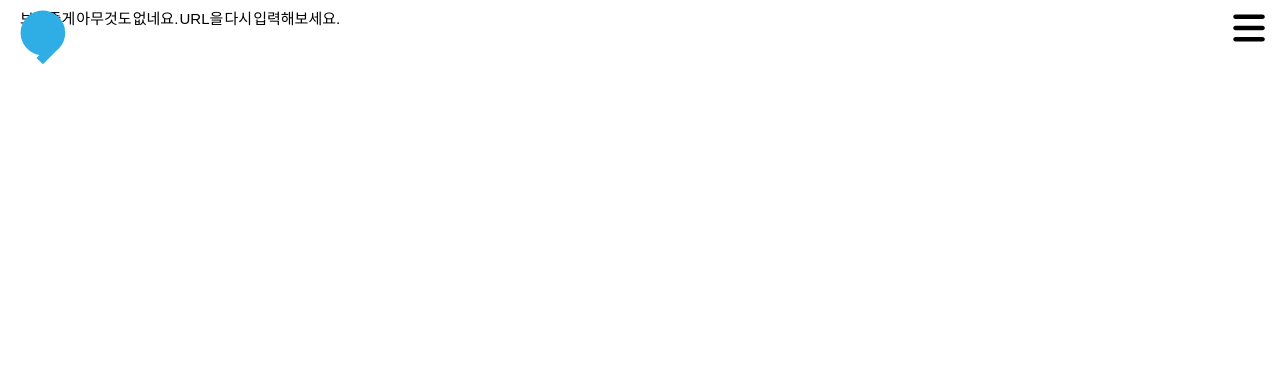
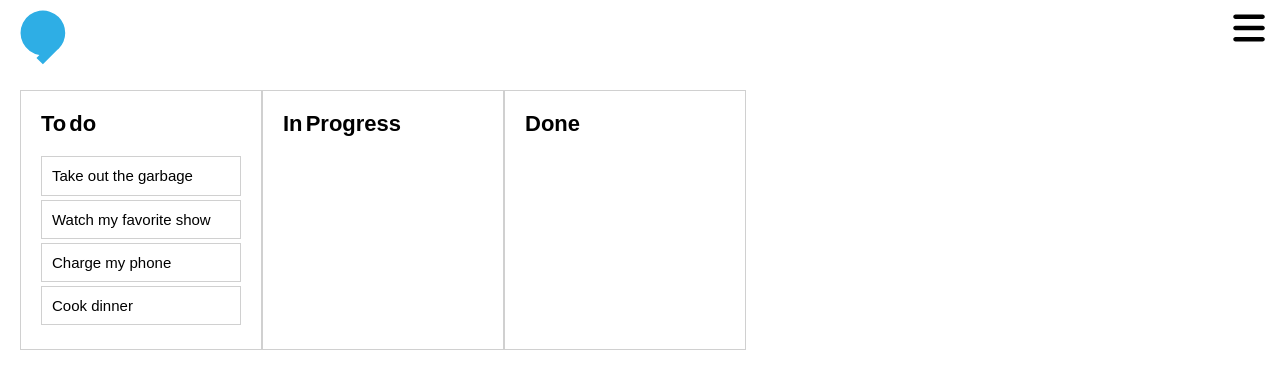
Before and after one commit to movie42/ychung-frontend, a React (Create React App) app in the folder client/: page /education in a window 1280 px wide. Shown: the top 388 px of the page. Built offline with nearby package versions, Linux system fonts and the light colour scheme; a small style sheet from the web is missing.

Commit message:
test bueatiful dnd

```diff
--- a/client/package.json
+++ b/client/package.json
@@ -18,6 +18,7 @@
     "framer-motion": "^6.2.8",
     "http-proxy-middleware": "^2.0.6",
     "react": "^17.0.2",
+    "react-beautiful-dnd": "^13.1.0",
     "react-cookie": "^4.1.1",
     "react-dom": "^17.0.2",
     "react-hook-form": "^7.28.1",
@@ -55,5 +56,8 @@
       "last 1 firefox version",
       "last 1 safari version"
     ]
+  },
+  "devDependencies": {
+    "@types/react-beautiful-dnd": "^13.1.2"
   }
 }
--- /dev/null
+++ b/client/src/page/Educations/Column.tsx
@@ -0,0 +1,71 @@
+import React, { useState } from "react";
+import styled from "styled-components";
+import { InitialData, initialData } from "./initialData";
+import Task from "./Task";
+import { Droppable } from "react-beautiful-dnd";
+
+interface IColumnProps {
+  state: InitialData;
+  column: {
+    id: string;
+    title: string;
+    taskIds: string[];
+  };
+}
+
+const Container = styled.div`
+  border: 1px solid ${(props) => props.theme.color.gray300};
+  padding: 1rem;
+  width: 220px;
+  display: flex;
+  flex-direction: column;
+`;
+const Title = styled.h3`
+  font-size: 2.2rem;
+  padding: 1rem;
+`;
+
+const TaskList: React.FC<
+  | { isDraggingOver: boolean }
+  | React.DetailedHTMLProps<
+      React.HTMLAttributes<HTMLDivElement>,
+      HTMLDivElement
+    >
+> = styled.div<{ isDraggingOver: boolean }>`
+  padding: 1rem;
+  transition: all 0.2s ease-in-out;
+  background-color: ${(props) =>
+    props.isDraggingOver
+      ? props.theme.color.primary300
+      : props.theme.color.background100};
+  flex-grow: 1;
+  min-height: 100px;
+`;
+
+const Column = ({ state, column }: IColumnProps) => {
+  const [columnState, setState] = useState<InitialData>(state);
+  return (
+    <Container>
+      <Title>{column.title}</Title>
+      <Droppable droppableId={column.id}>
+        {(provided, snapshot) => (
+          <TaskList
+            ref={provided.innerRef}
+            {...provided.droppableProps}
+            isDraggingOver={snapshot.isDraggingOver}>
+            {column.taskIds.map((taskId, index) => (
+              <Task
+                key={taskId}
+                index={index}
+                task={columnState.tasks[taskId]}
+              />
+            ))}
+            {provided.placeholder}
+          </TaskList>
+        )}
+      </Droppable>
+    </Container>
+  );
+};
+
+export default Column;
--- a/client/src/page/Educations/Educations.tsx
+++ b/client/src/page/Educations/Educations.tsx
@@ -1,7 +1,115 @@
-import React from "react";
+import React, { useState } from "react";
+import styled from "styled-components";
+import Column from "./Column";
+import {
+  DragDropContext,
+  DragUpdate,
+  DropResult,
+  ResponderProvided,
+} from "react-beautiful-dnd";
+import { InitialData, initialData } from "./initialData";
+
+const Wrapper = styled.div`
+  display: flex;
+  margin-top: 8rem;
+`;
+
+const TaskList = styled.div`
+  padding: 0.8rem;
+`;
 
 function Educations() {
-  return <div>Educations</div>;
+  const [state, setState] = useState<InitialData>(initialData);
+
+  const column = state.columnOrder.map((columnsId) => state.columns[columnsId]);
+
+  // const onDragStart = () => {
+  //   document.body.style.color = "red";
+  //   document.body.style.transition = "background-color 0.2s ease";
+  // };
+
+  // const onDragUpdate = (update: DragUpdate) => {
+  //   const { destination } = update;
+  //   const opacity = destination
+  //     ? destination.index / Object.keys(state.tasks).length
+  //     : 0;
+  //   document.body.style.backgroundColor = `rgba(153,141,217, ${opacity})`;
+  // };
+
+  const onDragEnd = (result: DropResult, provided: ResponderProvided) => {
+    // document.body.style.color = "inherit";
+    // document.body.style.backgroundColor = "inherit";
+
+    const { destination, source, draggableId } = result;
+    if (!destination) {
+      return;
+    }
+
+    if (
+      destination.droppableId === source.droppableId &&
+      destination.index === source.index
+    ) {
+      return;
+    }
+
+    const start = state.columns[source.droppableId];
+    const finish = state.columns[destination.droppableId];
+
+    if (start === finish) {
+      const newTaskIds = Array.from(start.taskIds);
+      newTaskIds.splice(source.index, 1);
+      newTaskIds.splice(destination.index, 0, draggableId);
+
+      const newColumn = {
+        ...start,
+        taskIds: newTaskIds,
+      };
+
+      const newState = {
+        ...state,
+        columns: { ...state.columns, [newColumn.id]: newColumn },
+      };
+
+      setState(newState);
+      return;
+    }
+
+    const startTaskIds = Array.from(start.taskIds);
+    startTaskIds.splice(source.index, 1);
+    const newStart = {
+      ...start,
+      taskIds: startTaskIds,
+    };
+    const finishTaskIds = Array.from(finish.taskIds);
+    finishTaskIds.splice(destination.index, 0, draggableId);
+    const newFinish = {
+      ...finish,
+      taskIds: finishTaskIds,
+    };
+
+    const newState = {
+      ...state,
+      columns: {
+        ...state.columns,
+        [newStart.id]: newStart,
+        [newFinish.id]: newFinish,
+      },
+    };
+
+    setState(newState);
+  };
+
+  return (
+    <DragDropContext onDragEnd={onDragEnd}>
+      <Wrapper>
+        {column.map((value) => (
+          <>
+            <Column key={value.id} column={value} state={state} />
+          </>
+        ))}
+      </Wrapper>
+    </DragDropContext>
+  );
 }
 
 export default Educations;
--- /dev/null
+++ b/client/src/page/Educations/Task.tsx
@@ -0,0 +1,57 @@
+import React from "react";
+import styled from "styled-components";
+import { Draggable } from "react-beautiful-dnd";
+
+const Container: React.FC<
+  | { isDragging: boolean }
+  | React.DetailedHTMLProps<
+      React.HTMLAttributes<HTMLDivElement>,
+      HTMLDivElement
+    >
+> = styled.div<{
+  isDragging: boolean;
+}>`
+  display: flex;
+  padding: 1rem;
+  border: 1px solid ${(props) => props.theme.color.gray300};
+  margin-bottom: 0.4rem;
+  background-color: ${(props) =>
+    props.isDragging
+      ? props.theme.color.secondary400
+      : props.theme.color.background100};
+`;
+
+const Handle = styled.div`
+  width: 2rem;
+  height: 2rem;
+  background-color: orange;
+  border-radius: 0.4rem;
+  margin-right: 0.8rem;
+`;
+
+interface ITaskInterface
+  extends React.DetailedHTMLProps<
+    React.HTMLAttributes<HTMLDivElement>,
+    HTMLDivElement
+  > {
+  task: { id: string; content: string };
+  index: number;
+}
+
+const Task = ({ task, index }: ITaskInterface) => {
+  return (
+    <Draggable draggableId={task.id} index={index}>
+      {(provided, snapshot) => (
+        <Container
+          {...provided.draggableProps}
+          {...provided.dragHandleProps}
+          isDragging={snapshot.isDragging}
+          ref={provided.innerRef}>
+          {task.content}
+        </Container>
+      )}
+    </Draggable>
+  );
+};
+
+export default Task;
--- /dev/null
+++ b/client/src/page/Educations/initialData.ts
@@ -0,0 +1,42 @@
+export interface InitialData {
+  tasks: {
+    [key: string]: { id: string; content: string };
+  };
+  columns: {
+    [key: string]: {
+      id: string;
+      title: string;
+      taskIds: string[];
+    };
+  };
+  // Facilitate reordering of the columns
+  columnOrder: string[];
+}
+
+export const initialData = {
+  tasks: {
+    "task-1": { id: "task-1", content: "Take out the garbage" },
+    "task-2": { id: "task-2", content: "Watch my favorite show" },
+    "task-3": { id: "task-3", content: "Charge my phone" },
+    "task-4": { id: "task-4", content: "Cook dinner" },
+  },
+  columns: {
+    "column-1": {
+      id: "column-1",
+      title: "To do",
+      taskIds: ["task-1", "task-2", "task-3", "task-4"],
+    },
+    "column-2": {
+      id: "column-2",
+      title: "In Progress",
+      taskIds: [],
+    },
+    "column-3": {
+      id: "column-3",
+      title: "Done",
+      taskIds: [],
+    },
+  },
+  // Facilitate reordering of the columns
+  columnOrder: ["column-1", "column-2", "column-3"],
+};
--- a/client/src/routes/Routes.tsx
+++ b/client/src/routes/Routes.tsx
@@ -39,6 +39,7 @@ import Account from "../page/Document/Account/Account";
 import AccountDetail from "../page/Document/Account/AccountDetail";
 import Application from "../page/Document/Application/Application";
 import ApplicationDetail from "../page/Document/Application/ApplicationDetail";
+import Educations from "../page/Educations/Educations";
 
 function Router() {
   const { login, userId } = useRecoilValue(loginState);
@@ -97,6 +98,7 @@ function Router() {
           <Route path=":id" element={<AccountDetail />} />
         </Route>
       </Route>
+      <Route path="/education" element={<Educations />} />
       <Route element={<PrivateRoute />}>
         <Route path="/notice/create" element={<NoticeCreate />} />
         <Route
```
Also changed, not shown: 1 other file (tests, documents, lock files or other folders).
